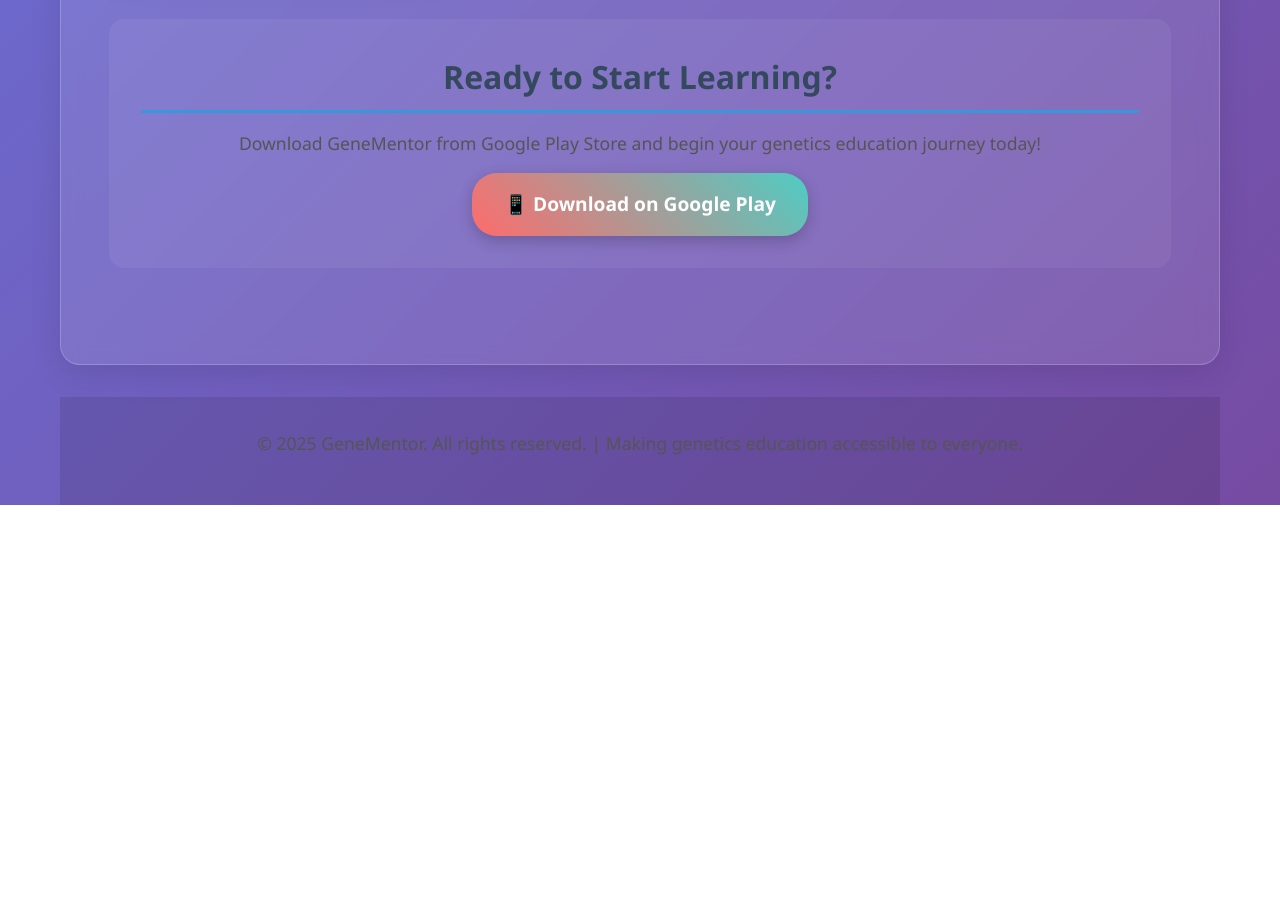
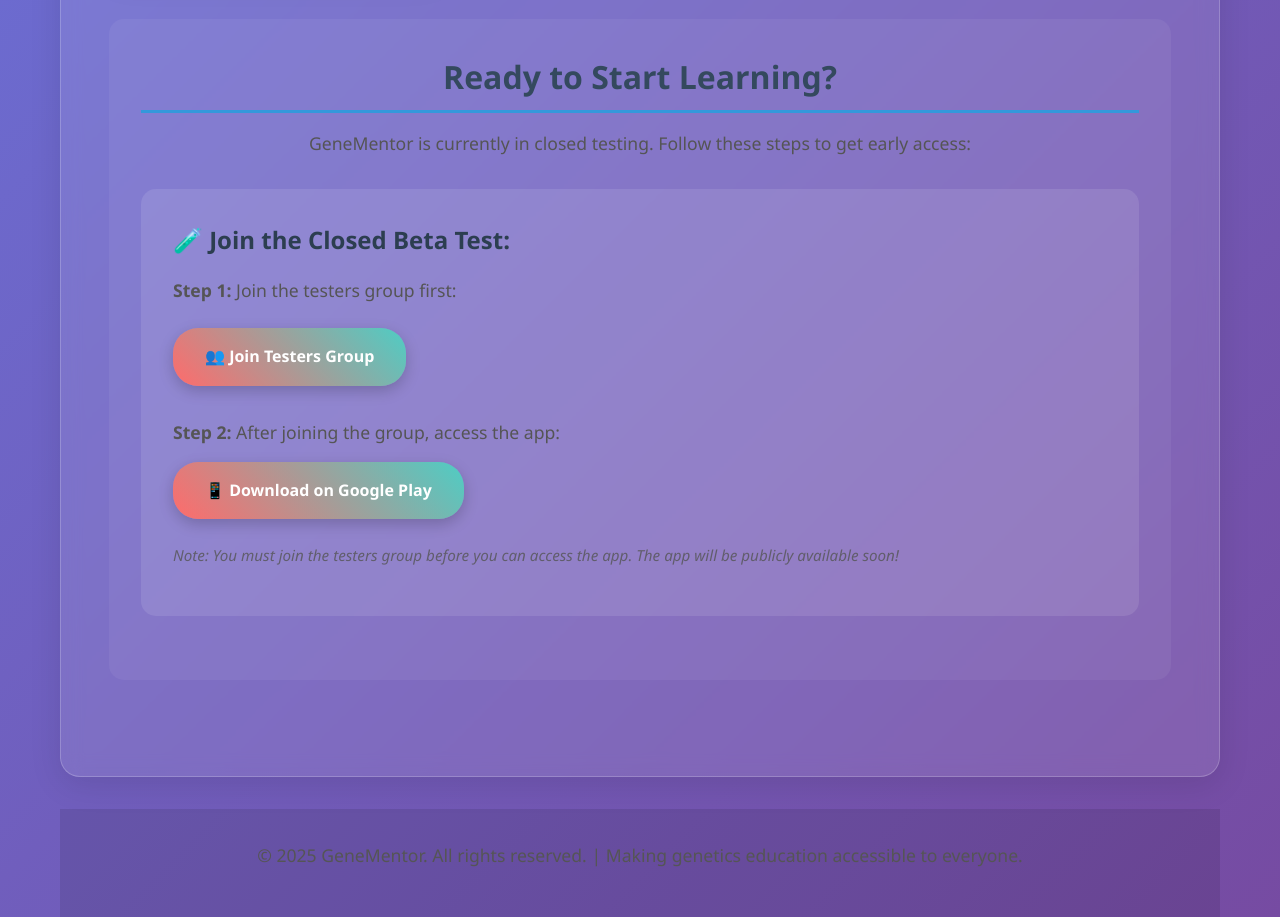
Before and after one commit to SPLATPLAYS/Gene-Mentor-Public-Builds, a plain HTML site: page index.html in a window 1280 px wide. Shown: the part 1320-2237 px from the top of the page. Before the commit the page ends 1825 px from the top, so only its background shows below. Drawn offline with Linux system fonts and the light colour scheme.

Commit message:
updated download instructions

```diff
--- a/index.html
+++ b/index.html
@@ -279,8 +279,18 @@
 
                 <div class="download-section">
                     <h2>Ready to Start Learning?</h2>
-                    <p>Download GeneMentor from Google Play Store and begin your genetics education journey today!</p>
-                    <a href="#" class="download-btn">📱 Download on Google Play</a>
+                    <p>GeneMentor is currently in closed testing. Follow these steps to get early access:</p>
+
+                    <div style="background: rgba(255, 255, 255, 0.1); padding: 2rem; border-radius: 15px; margin: 2rem 0; text-align: left;">
+                        <h3 style="color: #2c3e50; margin-bottom: 1rem;">🧪 Join the Closed Beta Test:</h3>
+                        <p style="margin-bottom: 1rem;"><strong>Step 1:</strong> Join the testers group first:</p>
+                        <a href="https://groups.google.com/g/12-testers-genementor" target="_blank" class="download-btn" style="display: inline-block; margin: 0.5rem 0; font-size: 1rem;">👥 Join Testers Group</a>
+
+                        <p style="margin: 1.5rem 0 1rem 0;"><strong>Step 2:</strong> After joining the group, access the app:</p>
+                        <a href="https://play.google.com/store/apps/details?id=com.gene.genementor" target="_blank" class="download-btn" style="display: inline-block; font-size: 1rem;">📱 Download on Google Play</a>
+
+                        <p style="margin-top: 1.5rem; font-size: 0.95rem; opacity: 0.8;"><em>Note: You must join the testers group before you can access the app. The app will be publicly available soon!</em></p>
+                    </div>
                 </div>
             </div>
 
```
